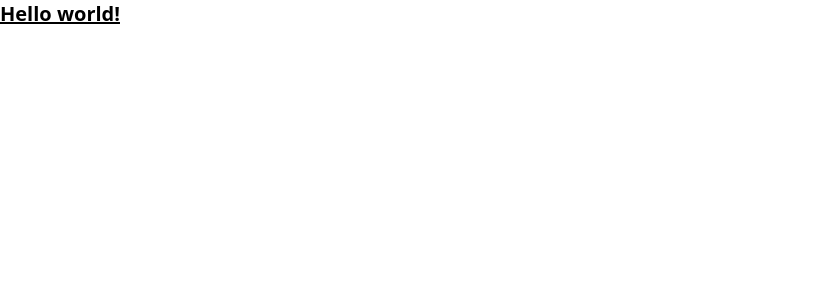
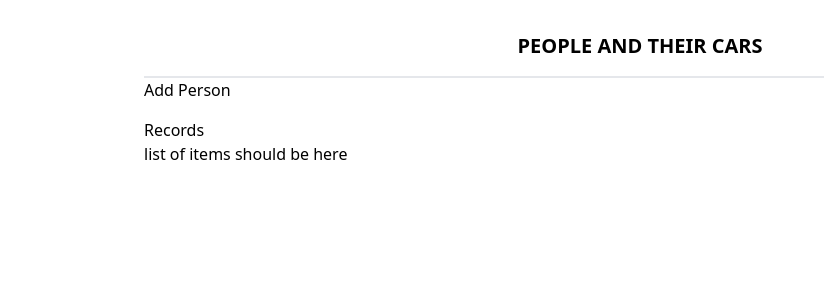
Before and after one commit to Haidoe/wmdd-4998-graphql, a React (Create React App) app in the folder client/: page / in a window 1280 px wide. Shown: the top 300 px of the page, without its empty margins (0-824 px from the left). Built offline with nearby package versions, Linux system fonts and the light colour scheme.

Commit message:
feat: init react router

```diff
--- a/client/package.json
+++ b/client/package.json
@@ -8,6 +8,7 @@
     "@testing-library/user-event": "^13.5.0",
     "react": "^18.2.0",
     "react-dom": "^18.2.0",
+    "react-router-dom": "^6.17.0",
     "react-scripts": "5.0.1",
     "web-vitals": "^2.1.4"
   },
--- /dev/null
+++ b/client/src/App.css
@@ -0,0 +1,38 @@
+.App {
+  text-align: center;
+}
+
+.App-logo {
+  height: 40vmin;
+  pointer-events: none;
+}
+
+@media (prefers-reduced-motion: no-preference) {
+  .App-logo {
+    animation: App-logo-spin infinite 20s linear;
+  }
+}
+
+.App-header {
+  background-color: #282c34;
+  min-height: 100vh;
+  display: flex;
+  flex-direction: column;
+  align-items: center;
+  justify-content: center;
+  font-size: calc(10px + 2vmin);
+  color: white;
+}
+
+.App-link {
+  color: #61dafb;
+}
+
+@keyframes App-logo-spin {
+  from {
+    transform: rotate(0deg);
+  }
+  to {
+    transform: rotate(360deg);
+  }
+}
--- a/client/src/App.js
+++ b/client/src/App.js
@@ -1,3 +1,18 @@
+import Header from "./components/layout/Header";
+import Records from "./components/list/Records";
+
 export default function App() {
-  return <h1 className="text-xl font-bold underline">Hello world!</h1>;
+  return (
+    <>
+      <div className="mx-auto max-w-[1024px] min-h-screen p-4">
+        <Header />
+
+        <main className=" flex flex-col gap-4">
+          <h2>Add Person</h2>
+
+          <Records />
+        </main>
+      </div>
+    </>
+  );
 }
--- /dev/null
+++ b/client/src/components/layout/Header.jsx
@@ -0,0 +1,13 @@
+import { Link } from "react-router-dom";
+
+const Header = () => {
+  return (
+    <Link to="/">
+      <h1 className="text-center text-xl font-semibold py-4 border-b-2 border-gray-200">
+        PEOPLE AND THEIR CARS
+      </h1>
+    </Link>
+  );
+};
+
+export default Header;
--- /dev/null
+++ b/client/src/components/list/Records.jsx
@@ -0,0 +1,11 @@
+const Records = () => {
+  return (
+    <section>
+      <h2>Records</h2>
+
+      <div className="list">list of items should be here</div>
+    </section>
+  );
+};
+
+export default Records;
--- a/client/src/index.js
+++ b/client/src/index.js
@@ -1,17 +1,23 @@
-import React from 'react';
-import ReactDOM from 'react-dom/client';
-import './index.css';
-import App from './App';
-import reportWebVitals from './reportWebVitals';
+import React from "react";
+import ReactDOM from "react-dom/client";
+import { createBrowserRouter, RouterProvider } from "react-router-dom";
 
-const root = ReactDOM.createRoot(document.getElementById('root'));
-root.render(
+import "./index.css";
+import App from "./App";
+
+const router = createBrowserRouter([
+  {
+    path: "/",
+    element: <App />,
+  },
+  {
+    path: "/test",
+    element: <div>Test</div>,
+  },
+]);
+
+ReactDOM.createRoot(document.getElementById("root")).render(
   <React.StrictMode>
-    <App />
+    <RouterProvider router={router} />
   </React.StrictMode>
 );
-
-// If you want to start measuring performance in your app, pass a function
-// to log results (for example: reportWebVitals(console.log))
-// or send to an analytics endpoint. Learn more: https://bit.ly/CRA-vitals
-reportWebVitals();
--- a/client/src/reportWebVitals.js
+++ /dev/null
@@ -1,13 +0,0 @@
-const reportWebVitals = onPerfEntry => {
-  if (onPerfEntry && onPerfEntry instanceof Function) {
-    import('web-vitals').then(({ getCLS, getFID, getFCP, getLCP, getTTFB }) => {
-      getCLS(onPerfEntry);
-      getFID(onPerfEntry);
-      getFCP(onPerfEntry);
-      getLCP(onPerfEntry);
-      getTTFB(onPerfEntry);
-    });
-  }
-};
-
-export default reportWebVitals;
```
Also changed, not shown: client/src/setupTests.js (deleted, +0 -5 lines), 1 other file (tests, documents, lock files or other folders).
